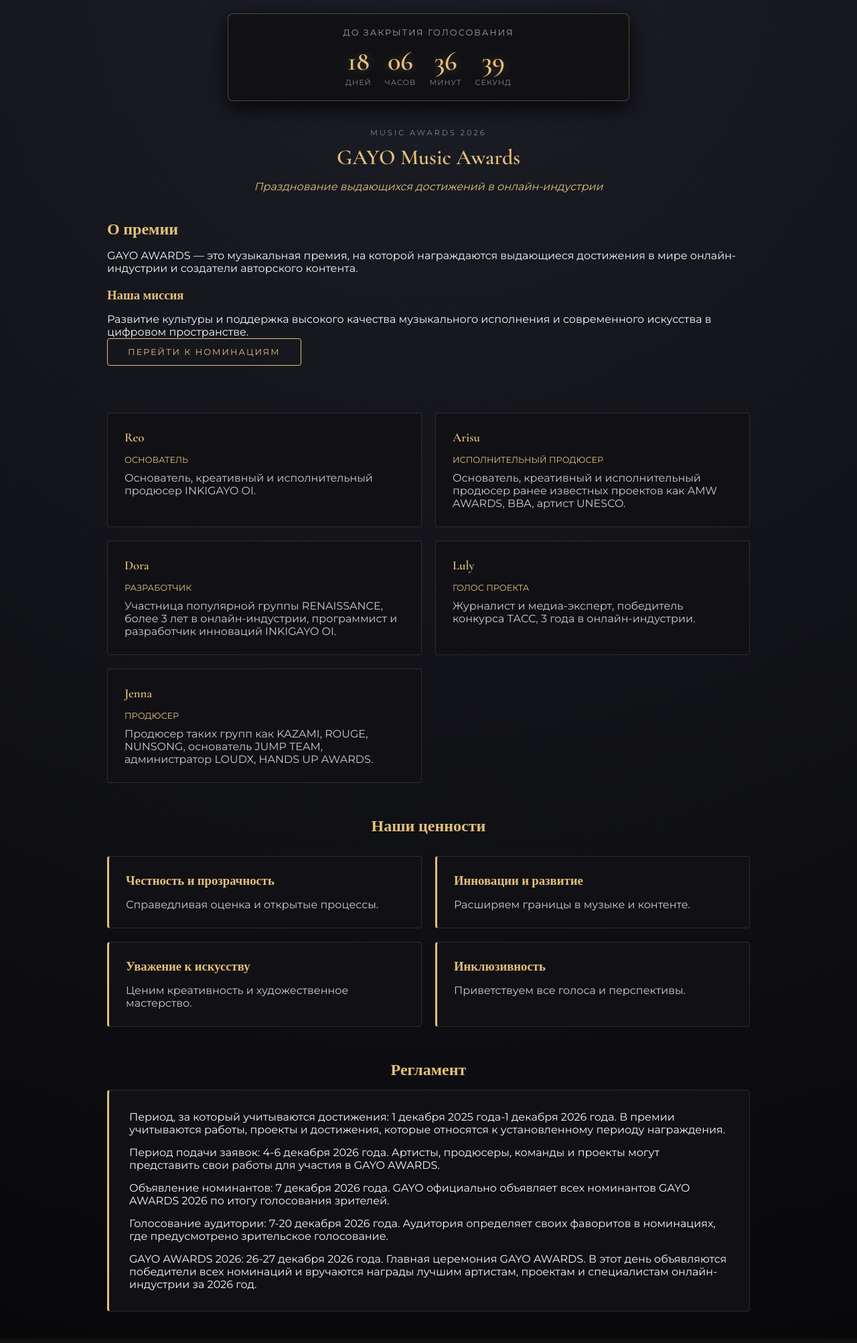
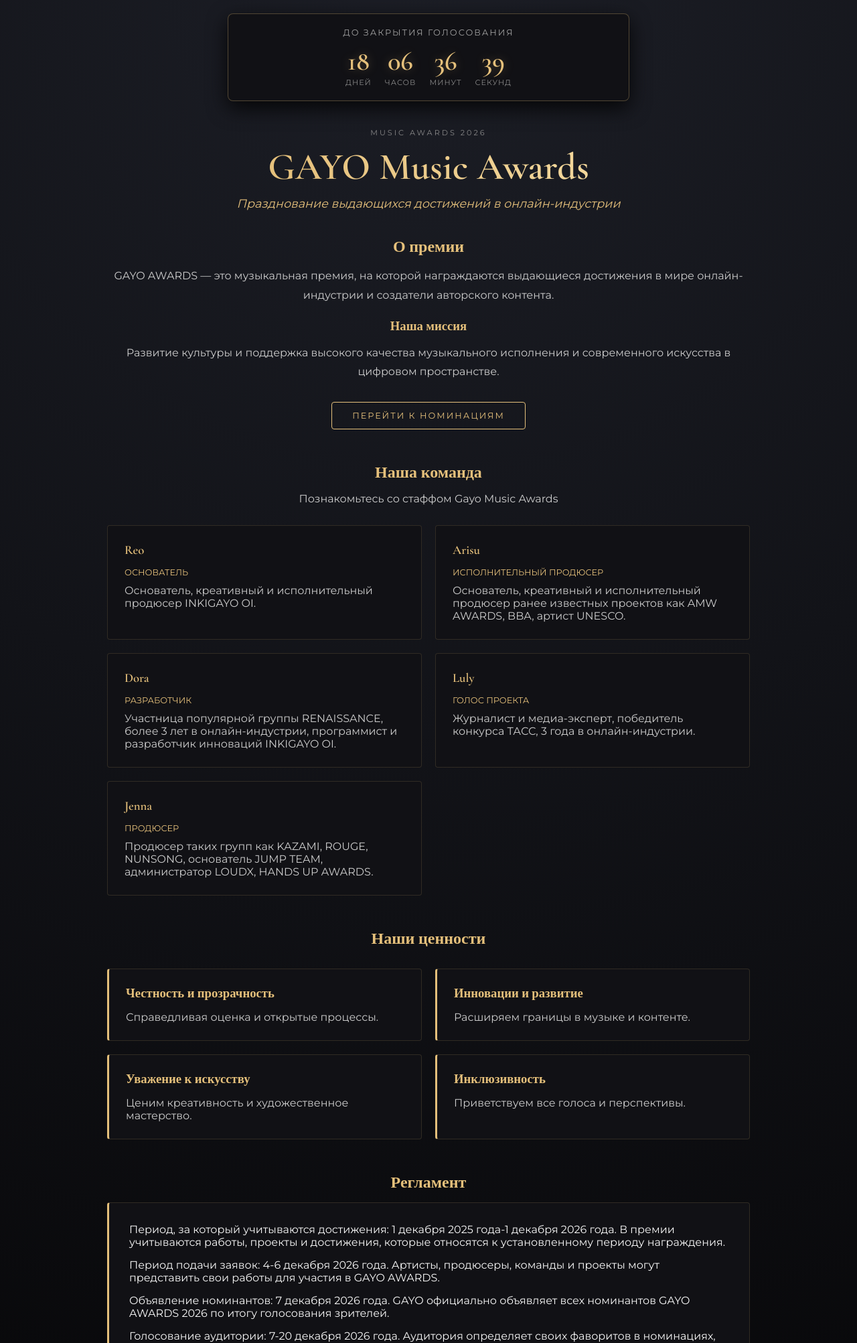
Before and after one commit to kkqumii/gayo-awards, a Flask app: page / in a window 1280 px wide. Shown: the part 65-2070 px from the top of the page at 67% size. Before the commit the page ends 2023 px from the top, so only its background shows below. Run offline with Flask 3, Linux system fonts and the light colour scheme.

Commit message:
Update about.html

```diff
--- a/templates/about.html
+++ b/templates/about.html
@@ -1,52 +1,48 @@
 {% extends "base.html" %}
 
 {% block content %}
-    <!-- Заголовок -->
-    <div style="text-align: center; margin-bottom: 40px;">
+    <div class="text-center" style="margin-bottom: 40px;">
         <p style="color: #888; text-transform: uppercase; letter-spacing: 3px; font-size: 0.7rem; margin-bottom: 10px;">Music Awards 2026</p>
-        <h1>GAYO Music Awards</h1>
-        <p style="font-style: italic; color: #e5c07b;">Празднование выдающихся достижений в онлайн-индустрии</p>
+        <h1 class="gold-gradient-text" style="font-size: 3.5rem; margin-bottom: 10px;">GAYO Music Awards</h1>
+        <p style="font-style: italic; color: #e5c07b; font-size: 1.1rem;">Празднование выдающихся достижений в онлайн-индустрии</p>
     </div>
 
     <!-- О премии -->
-    <h2>О премии</h2>
-    <p>GAYO AWARDS — это музыкальная премия, на которой награждаются выдающиеся достижения в мире онлайн-индустрии и создатели авторского контента.</p>
+    <h2 class="text-center">О премии</h2>
+    <p class="text-center" style="line-height: 1.8; color: #ccc; margin-bottom: 20px; font-size: 1rem;">GAYO AWARDS — это музыкальная премия, на которой награждаются выдающиеся достижения в мире онлайн-индустрии и создатели авторского контента.</p>
 
-    <h3 style="margin-top: 20px;">Наша миссия</h3>
-    <p>Развитие культуры и поддержка высокого качества музыкального исполнения и современного искусства в цифровом пространстве.</p>
+    <h3 class="text-center">Наша миссия</h3>
+    <p class="text-center" style="line-height: 1.8; color: #ccc; margin-bottom: 30px; font-size: 1rem;">Развитие культуры и поддержка высокого качества музыкального исполнения и современного искусства в цифровом пространстве.</p>
 
-    <a href="/nominations" class="btn" style="margin-bottom: 40px;">Перейти к номинациям</a>
+    <div class="btn-wrapper">
+        <a href="/nominations" class="btn">Перейти к номинациям</a>
+    </div>
 
-       <div class="grid-container">
-        <!-- Reo -->
+    <!-- Команда -->
+    <h2 class="text-center" style="margin-top: 50px;">Наша команда</h2>
+    <p class="text-center" style="margin-bottom: 20px; color: #ccc;">Познакомьтесь со стаффом Gayo Music Awards</p>
+
+    <div class="grid-container">
         <div class="card">
             <h3>Reo</h3>
             <p style="color: #e5c07b; font-size: 0.8rem; text-transform: uppercase; margin-bottom: 10px;">Основатель</p>
             <p style="color: #ccc;">Основатель, креативный и исполнительный продюсер INKIGAYO OI.</p>
         </div>
-
-        <!-- Arisu -->
         <div class="card">
             <h3>Arisu</h3>
             <p style="color: #e5c07b; font-size: 0.8rem; text-transform: uppercase; margin-bottom: 10px;">Исполнительный продюсер</p>
             <p style="color: #ccc;">Основатель, креативный и исполнительный продюсер ранее известных проектов как AMW AWARDS, BBA, артист UNESCO.</p>
         </div>
-
-        <!-- Dora -->
         <div class="card">
             <h3>Dora</h3>
             <p style="color: #e5c07b; font-size: 0.8rem; text-transform: uppercase; margin-bottom: 10px;">Разработчик</p>
             <p style="color: #ccc;">Участница популярной группы RENAISSANCE, более 3 лет в онлайн-индустрии, программист и разработчик инноваций INKIGAYO OI.</p>
         </div>
-
-        <!-- Luly -->
         <div class="card">
             <h3>Luly</h3>
             <p style="color: #e5c07b; font-size: 0.8rem; text-transform: uppercase; margin-bottom: 10px;">Голос проекта</p>
             <p style="color: #ccc;">Журналист и медиа-эксперт, победитель конкурса ТАСС, 3 года в онлайн-индустрии.</p>
         </div>
-
-        <!-- Jenna -->
         <div class="card">
             <h3>Jenna</h3>
             <p style="color: #e5c07b; font-size: 0.8rem; text-transform: uppercase; margin-bottom: 10px;">Продюсер</p>
@@ -55,7 +51,7 @@
     </div>
 
     <!-- Ценности -->
-    <h2 style="margin-top: 50px; text-align: center;">Наши ценности</h2>
+    <h2 class="text-center" style="margin-top: 50px;">Наши ценности</h2>
     <div class="grid-container">
         <div class="card card-accent">
             <h3>Честность и прозрачность</h3>
@@ -76,7 +72,7 @@
     </div>
 
     <!-- РЕГЛАМЕНТ -->
-    <h2 style="margin-top: 50px; text-align: center;">Регламент</h2>
+    <h2 class="text-center" style="margin-top: 50px;">Регламент</h2>
     <div class="card card-accent" style="padding: 30px;">
         <ul style="list-style: none; padding: 0; margin: 0; display: flex; flex-direction: column; gap: 15px;">
             <li>Период, за который учитываются достижения: 1 декабря 2025 года-1 декабря 2026 года. В премии учитываются работы, проекты и достижения, которые относятся к установленному периоду награждения.</li>
```
